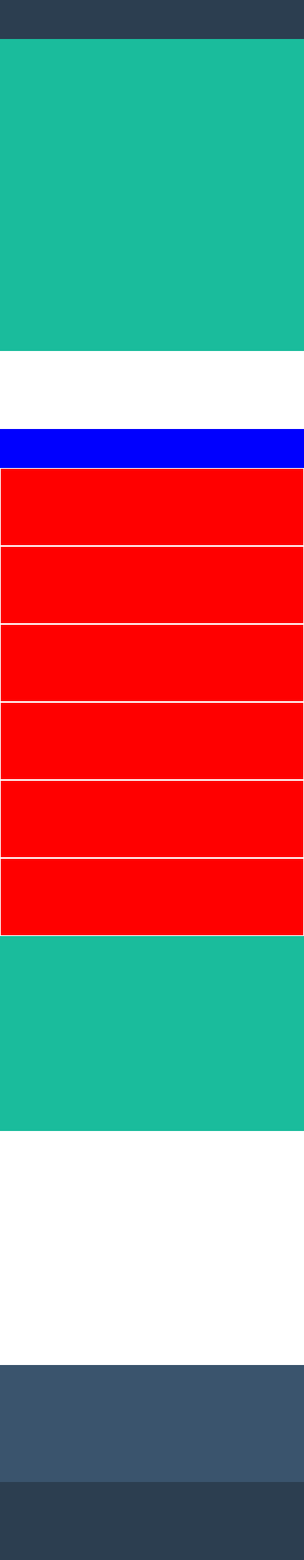
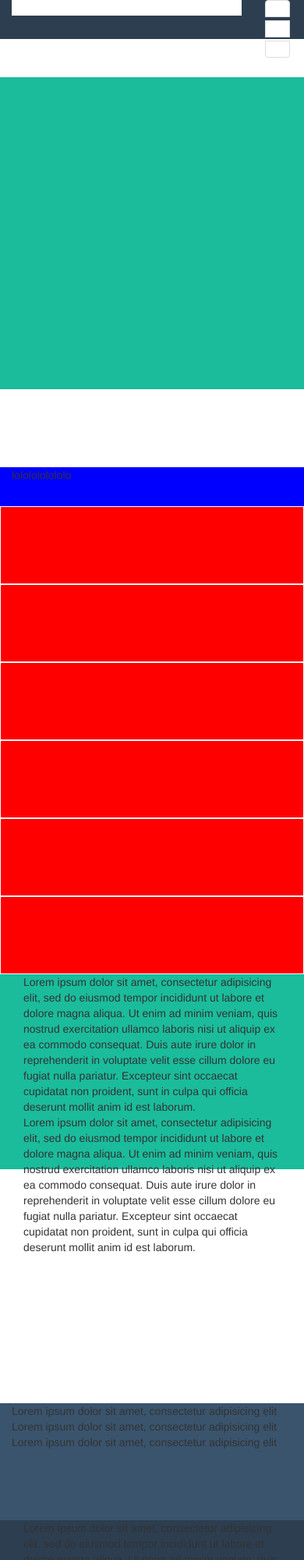
Before and after one commit to domg87/html-css-bootstrap-freelancer, a plain HTML site: page index.html in a window 390 px wide. Shown: the top 2000 px of the page at 78% size. Drawn offline with Linux system fonts and the light colour scheme.

Commit message:
agg_sezioni_respo

```diff
--- a/css/style.css
+++ b/css/style.css
@@ -1,7 +1,26 @@
+/* NAV */
 .bg_nav{
   background-color: #2C3E50;
   height: 50px;
 }
+.logo{
+  height: 20px;
+  width: 100%;
+  background-color: #fff;
+}
+
+.list-group-item {
+  height: 20px;
+  background-color: #fff;
+}
+
+.list-group li {
+  display: inline-block;
+
+}
+
+
+/* NAV */
 
 .bg_jumbotron{
   height: 400px;
--- a/index.html
+++ b/index.html
@@ -13,8 +13,16 @@
     <header>
       <div class="container">
         <nav class="row bg_nav">
-          <div class="col-xs-10 col-sm-4 col-md-4"></div>
-          <div class="col-xs-2 col-sm-8 col-md-8"></div>
+          <div class="col-xs-10 col-sm-4 col-md-4">
+            <div class="logo"></div>
+          </div>
+          <div class="col-xs-2 col-sm-8 col-md-8">
+            <ul class="list-group nav-justified">
+              <li class="list-group-item"></li>
+              <li class="list-group-item"></li>
+              <li class="list-group-item"></li>
+            </ul>
+          </div>
         </nav>
       </div>
     </header>
@@ -27,7 +35,7 @@
         </div>
         <!-- PORTFOLIO -->
         <section class="row portfolio_wrapper">
-          <div class="portfolio_text col-md-12 col-sm-12 col-xs-12"></div>
+          <div class="portfolio_text col-md-12 col-sm-12 col-xs-12">lololololololo</div>
           <div class="portfolio col-md-3 col-md-offset-1 col-sm-6 col-xs-12"></div>
           <div class="portfolio col-md-3 col-sm-6 col-xs-12"></div>
           <div class="portfolio col-md-3 col-sm-6 col-xs-12"></div>
@@ -39,8 +47,12 @@
         <!-- ABOUT -->
         <div class="bg_about row">
           <div class="col-md-12 col-sm-12 col-xs-12">
-            <div class="col-md-6 col-sm-6 col-xs-12"></div>
-            <div class="col-md-6 col-sm-6 col-xs-12"></div>
+            <div class="col-md-6 col-sm-6 col-xs-12">
+              Lorem ipsum dolor sit amet, consectetur adipisicing elit, sed do eiusmod tempor incididunt ut labore et dolore magna aliqua. Ut enim ad minim veniam, quis nostrud exercitation ullamco laboris nisi ut aliquip ex ea commodo consequat. Duis aute irure dolor in reprehenderit in voluptate velit esse cillum dolore eu fugiat nulla pariatur. Excepteur sint occaecat cupidatat non proident, sunt in culpa qui officia deserunt mollit anim id est laborum.
+            </div>
+            <div class="col-md-6 col-sm-6 col-xs-12">
+              Lorem ipsum dolor sit amet, consectetur adipisicing elit, sed do eiusmod tempor incididunt ut labore et dolore magna aliqua. Ut enim ad minim veniam, quis nostrud exercitation ullamco laboris nisi ut aliquip ex ea commodo consequat. Duis aute irure dolor in reprehenderit in voluptate velit esse cillum dolore eu fugiat nulla pariatur. Excepteur sint occaecat cupidatat non proident, sunt in culpa qui officia deserunt mollit anim id est laborum.
+            </div>
           </div>
         </div>
         <!-- /ABOUT -->
@@ -51,9 +63,15 @@
         <!-- //CONTACT ME -->
 
         <div class="bg_social row">
-          <div class="col-md-4 col-sm-4 col-xs-12"></div>
-          <div class="col-md-4 col-sm-4 col-xs-12"></div>
-          <div class="col-md-4 col-sm-4 col-xs-12"></div>
+          <div class="col-md-4 col-sm-4 col-xs-12">
+            Lorem ipsum dolor sit amet, consectetur adipisicing elit
+          </div>
+          <div class="col-md-4 col-sm-4 col-xs-12">
+            Lorem ipsum dolor sit amet, consectetur adipisicing elit
+          </div>
+          <div class="col-md-4 col-sm-4 col-xs-12">
+            Lorem ipsum dolor sit amet, consectetur adipisicing elit
+          </div>
         </div>
       </div>
     </main>
@@ -61,7 +79,9 @@
     <!-- FOOTER -->
     <footer>
         <div class="container footer">
-        <div class="col-md-12 col-sm-12 col-xs-12"></div>
+        <div class="col-md-12 col-sm-12 col-xs-12">
+          Lorem ipsum dolor sit amet, consectetur adipisicing elit, sed do eiusmod tempor incididunt ut labore et dolore magna aliqua. Ut enim ad minim veniam, quis nostrud exercitation ullamco laboris nisi ut aliquip ex ea commodo consequat. Duis aute irure dolor in reprehenderit in voluptate velit esse cillum dolore eu fugiat nulla pariatur. Excepteur sint occaecat cupidatat non proident, sunt in culpa qui officia deserunt mollit anim id est laborum.
+        </div>
       </div>
     </footer>
     <!-- /FOOTER -->
```
